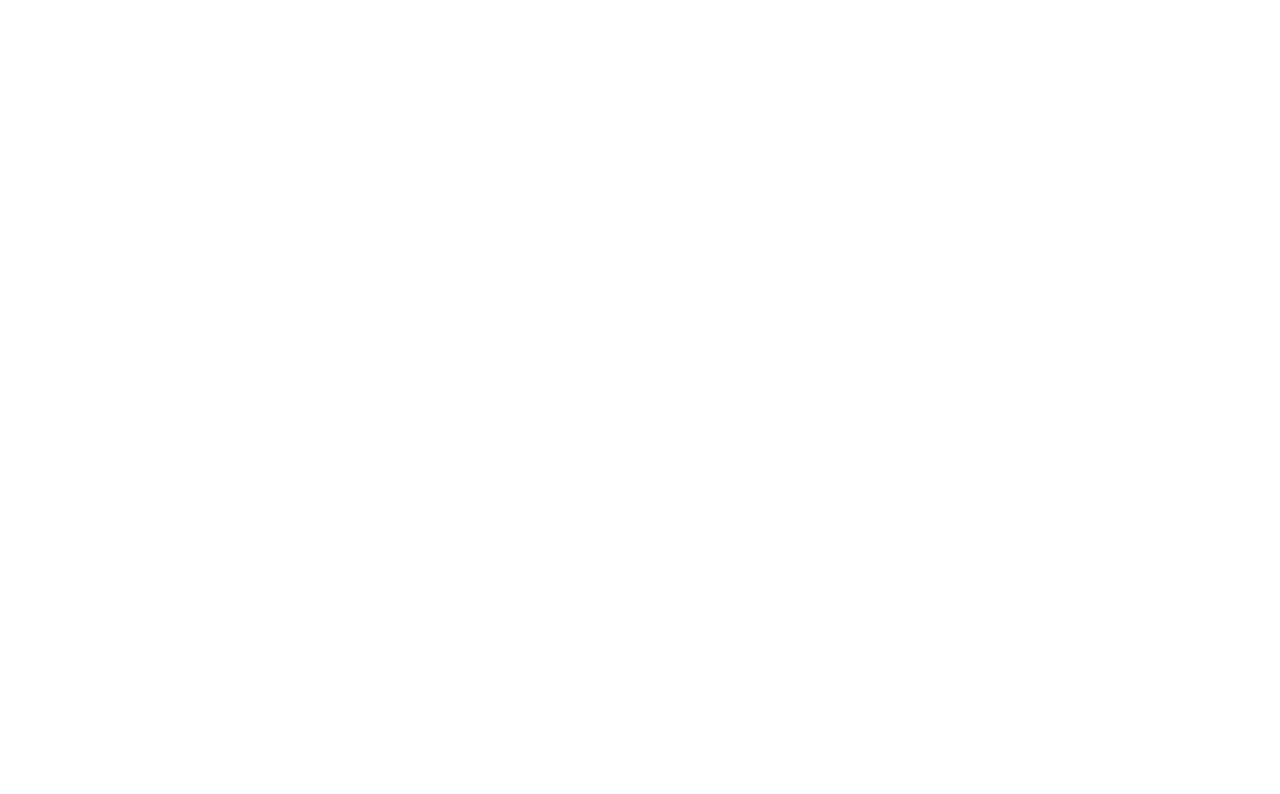
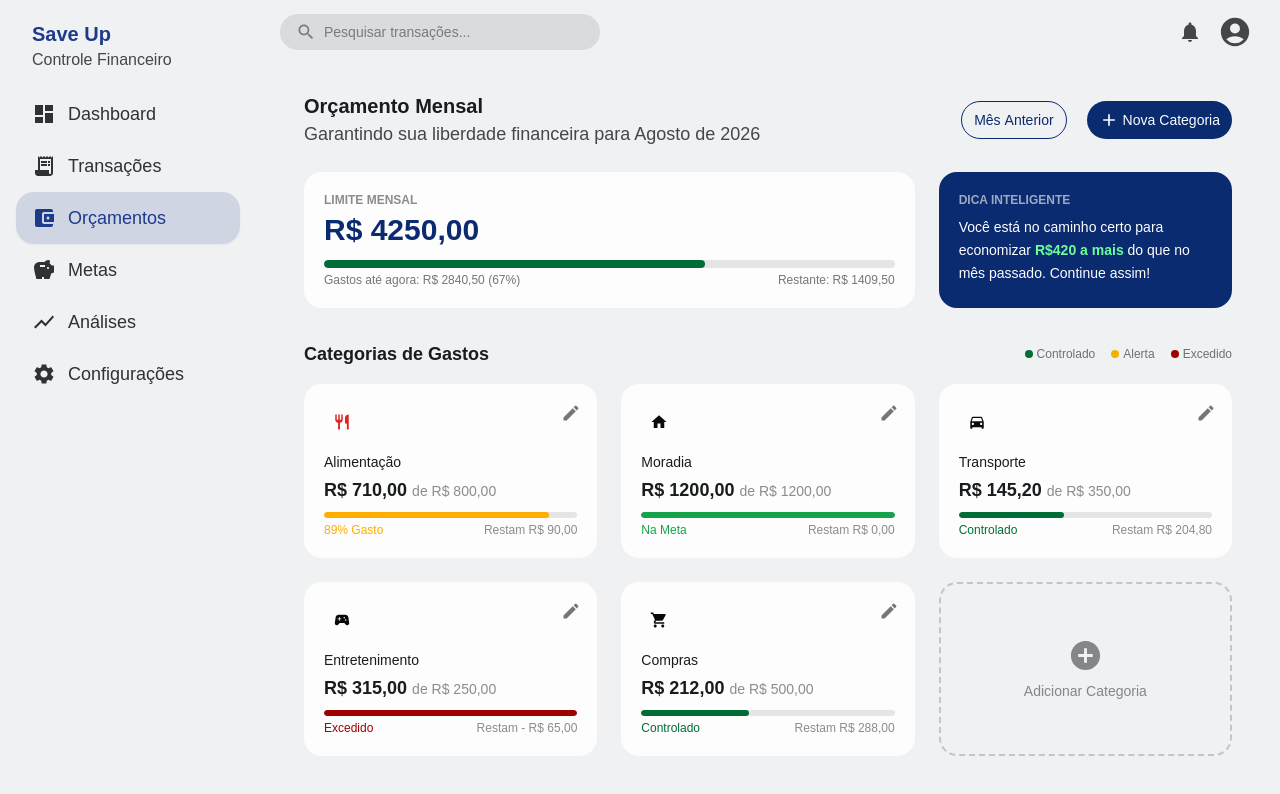
Before and after one commit to lucasathanasio/SaveUp, a React (Vite) app in the folder apps/web/: page /budgets in a window 1280 px wide. Before the commit this address had no page. Shown: the top 794 px of the page. Built offline with nearby package versions, Linux system fonts and the light colour scheme.

Commit message:
feat(budgets): cria tela de orçamentos com categorias de gastos

```diff
--- a/apps/web/src/App.jsx
+++ b/apps/web/src/App.jsx
@@ -3,6 +3,7 @@ import { Routes, Route } from "react-router-dom";
 import MainLayout from "./components/layout/MainLayout";
 import Dashboard from "./pages/dashboard/Dashboard";
 import Transactions from "./pages/transactions/Transactions";
+import Budgets from "./pages/budgets/Budgets";
 //import Register from "./pages/auth/Register";
 //import Login from "./pages/auth/Login";
 
@@ -19,6 +20,7 @@ function App() {
         <Route path="/" element={<Dashboard />} />
         <Route path="/dashboard" element={<Dashboard />} />
         <Route path="/transactions" element={<Transactions />} />
+        <Route path="/budgets" element={<Budgets />} />
       </Route>
     </Routes>
   );
--- a/apps/web/src/components/ui/Button.jsx
+++ b/apps/web/src/components/ui/Button.jsx
@@ -2,14 +2,20 @@ import React from "react";
 
 const variantClasses = {
   primary: "bg-dark-blue text-white",
-  secondary: "bg-white text-dark-blue border border-dark-blue",
+  secondary: "bg-light-background text-dark-blue border border-dark-blue",
 };
 
-const Button = ({ title, description, icon: Icon, variant = "primary" }) => {
+const Button = ({
+  title,
+  description,
+  icon: Icon,
+  variant = "primary",
+  className = "",
+}) => {
   return (
     <button
       className={`flex items-center rounded-full px-3 py-2 cursor-pointer text-sm
-        hover:-translate-y-0.5 transition ${variantClasses[variant]}`}
+        hover:-translate-y-0.5 transition ${variantClasses[variant]} ${className}`}
     >
       {Icon && (
         <span className="mr-1 flex items-center">
--- /dev/null
+++ b/apps/web/src/pages/budgets/Budgets.jsx
@@ -0,0 +1,149 @@
+import React from "react";
+
+import Button from "../../components/ui/Button";
+import MonthlyLimitCard from "./components/MonthlyLimitCard";
+import SmartTipCard from "./components/SmartTipCard";
+import CategoryCard from "./components/CategoryCard";
+import AddCategoryCard from "./components/AddCategoryCard";
+
+import AddIcon from "@mui/icons-material/Add";
+import RestaurantIcon from "@mui/icons-material/Restaurant";
+import HomeIcon from "@mui/icons-material/Home";
+import DirectionsCarIcon from "@mui/icons-material/DirectionsCar";
+import SportsEsportsIcon from "@mui/icons-material/SportsEsports";
+import ShoppingCartIcon from "@mui/icons-material/ShoppingCart";
+
+const monthNames = [
+  "Janeiro",
+  "Fevereiro",
+  "Março",
+  "Abril",
+  "Maio",
+  "Junho",
+  "Julho",
+  "Agosto",
+  "Setembro",
+  "Outubro",
+  "Novembro",
+  "Dezembro",
+];
+
+const categories = [
+  {
+    id: 1,
+    name: "Alimentação",
+    icon: RestaurantIcon,
+    iconBg: "var(--color-extra-light-red)",
+    iconColor: "var(--color-medium-red)",
+    spent: 710,
+    limit: 800,
+    status: "alerta",
+  },
+  {
+    id: 2,
+    name: "Moradia",
+    icon: HomeIcon,
+    iconBg: "var(--color-extra-light-orange)",
+    iconColor: "var(--color-medium-orange)",
+    spent: 1200,
+    limit: 1200,
+    status: "meta",
+  },
+  {
+    id: 3,
+    name: "Transporte",
+    icon: DirectionsCarIcon,
+    iconBg: "var(--color-extra-light-pink)",
+    iconColor: "var(--color-medium-pink)",
+    spent: 145.2,
+    limit: 350,
+    status: "controlado",
+  },
+  {
+    id: 4,
+    name: "Entretenimento",
+    icon: SportsEsportsIcon,
+    iconBg: "var(--color-extra-light-purple)",
+    iconColor: "var(--color-medium-purple)",
+    spent: 315,
+    limit: 250,
+    status: "excedido",
+  },
+  {
+    id: 5,
+    name: "Compras",
+    icon: ShoppingCartIcon,
+    iconBg: "var(--color-extra-light-brown)",
+    iconColor: "var(--color-medium-brown)",
+    spent: 212,
+    limit: 500,
+    status: "controlado",
+  },
+];
+
+const Budgets = () => {
+  const today = new Date();
+  const currentMonthName = monthNames[today.getMonth()];
+  const currentYear = today.getFullYear();
+
+  return (
+    <>
+      <div className="block md:flex items-center justify-between px-6 h-16">
+        <div>
+          <span className="text-dark-gray font-bold text-xl">
+            Orçamento Mensal
+          </span>
+          <br />
+          <span className="text-dark-gray/80 text-lg">
+            Garantindo sua liberdade financeira para {currentMonthName} de{" "}
+            {currentYear}
+          </span>
+        </div>
+        <div className="flex gap-5 mt-2 md:mt-0">
+          <Button variant="secondary" title="Mês" description="Anterior" />
+          <Button
+            variant="primary"
+            icon={AddIcon}
+            title="Nova"
+            description="Categoria"
+          />
+        </div>
+      </div>
+
+      <div className="grid gap-6 md:grid-cols-3 mt-5 px-6">
+        <div className="md:col-span-2">
+          <MonthlyLimitCard limit={4250} spent={2840.5} />
+        </div>
+        <SmartTipCard savedAmount="420" />
+      </div>
+
+      <div className="px-6 mt-8">
+        <div className="flex items-center justify-between mb-4">
+          <h2 className="text-dark-gray font-bold text-lg">
+            Categorias de Gastos
+          </h2>
+          <div className="flex items-center gap-4 text-xs text-dark-gray/60">
+            <span className="flex items-center gap-1">
+              <span className="w-2 h-2 rounded-full bg-dark-green" /> Controlado
+            </span>
+            <span className="flex items-center gap-1">
+              <span className="w-2 h-2 rounded-full bg-yellow-500" /> Alerta
+            </span>
+            <span className="flex items-center gap-1">
+              <span className="w-2 h-2 rounded-full bg-dark-red" /> Excedido
+            </span>
+          </div>
+        </div>
+
+        <div className="grid gap-6 md:grid-cols-3">
+          {categories.map((c) => (
+            <CategoryCard key={c.id} {...c} />
+          ))}
+          <AddCategoryCard onClick={() => {}} />
+        </div>
+      </div>
+    </>
+  );
+};
+
+export default Budgets;
--- /dev/null
+++ b/apps/web/src/pages/budgets/components/AddCategoryCard.jsx
@@ -0,0 +1,17 @@
+import AddCircleIcon from "@mui/icons-material/AddCircle";
+
+const AddCategoryCard = ({ onClick }) => {
+  return (
+    <button
+      onClick={onClick}
+      className="w-full h-full min-h-[140px] rounded-2xl border-2 border-dashed
+        border-dark-gray/20 flex flex-col items-center justify-center gap-2
+        text-dark-gray/50 hover:border-dark-gray/40 hover:text-dark-gray/70 transition"
+    >
+      <AddCircleIcon fontSize="large" />
+      <span className="text-sm font-medium">Adicionar Categoria</span>
+    </button>
+  );
+};
+
+export default AddCategoryCard;
--- /dev/null
+++ b/apps/web/src/pages/budgets/components/CategoryCard.jsx
@@ -0,0 +1,88 @@
+import BaseCard from "../../../components/ui/BaseCard";
+
+import EditIcon from "@mui/icons-material/Edit";
+
+const statusConfig = {
+  controlado: {
+    label: "Controlado",
+    barColor: "bg-dark-green",
+    color: "var(--color-dark-green)",
+  },
+  alerta: {
+    label: "% Gasto",
+    barColor: "bg-yellow",
+    color: "var(--color-yellow)",
+  },
+  excedido: {
+    label: "Excedido",
+    barColor: "bg-dark-red",
+    color: "var(--color-dark-red)",
+  },
+  meta: {
+    label: "Na Meta",
+    barColor: "bg-medium-green",
+    color: "var(--color-medium-green)",
+  },
+};
+
+const CategoryCard = ({
+  name,
+  icon: Icon,
+  iconBg,
+  iconColor,
+  spent,
+  limit,
+  status,
+}) => {
+  const percentage = Math.min((spent / limit) * 100, 100);
+  const remaining = limit - spent;
+  const config = statusConfig[status];
+
+  return (
+    <BaseCard className="relative">
+      <button
+        className="absolute top-4 right-4 text-dark-gray/60 hover:text-dark-gray/80
+      transition"
+      >
+        <EditIcon fontSize="small" />
+      </button>
+
+      <span
+        className="w-9 h-9 rounded-full flex items-center justify-center mb-3"
+        style={{ backgroundColor: iconBg }}
+      >
+        <Icon style={{ color: iconColor, fontSize: 18 }} />
+      </span>
+
+      <p className="text-dark-gray text-sm font-medium mb-1">{name}</p>
+      <p className="text-dark-gray font-bold text-lg mb-2">
+        R$ {spent.toFixed(2).replace(".", ",")}{" "}
+        <span className="text-dark-gray/50 text-sm font-normal">
+          de R$ {limit.toFixed(2).replace(".", ",")}
+        </span>
+      </p>
+
+      <div className="w-full h-1.5 bg-dark-gray/10 rounded-full overflow-hidden mb-1">
+        <div
+          className={`h-full ${config.barColor} rounded-full transition-all`}
+          style={{ width: `${percentage}%` }}
+        />
+      </div>
+
+      <div className="flex justify-between text-xs">
+        <span style={{ color: config.color }} className="font-medium">
+          {status === "alerta"
+            ? `${percentage.toFixed(0)}% Gasto`
+            : config.label}
+        </span>
+        <span className="text-dark-gray/50">
+          {remaining >= 0
+            ? `Restam R$ ${remaining.toFixed(2).replace(".", ",")}`
+            : `Restam - R$ ${Math.abs(remaining).toFixed(2).replace(".", ",")}`}
+        </span>
+      </div>
+    </BaseCard>
+  );
+};
+
+export default CategoryCard;
--- /dev/null
+++ b/apps/web/src/pages/budgets/components/MonthlyLimitCard.jsx
@@ -0,0 +1,36 @@
+import BaseCard from "../../../components/ui/BaseCard";
+
+const MonthlyLimitCard = ({ limit, spent }) => {
+  const percentage = Math.min((spent / limit) * 100, 100);
+  const remaining = limit - spent;
+
+  return (
+    <BaseCard>
+      <p className="text-dark-gray/50 text-xs font-semibold uppercase mb-1">
+        Limite Mensal
+      </p>
+      <p className="text-dark-blue font-bold text-3xl mb-3">
+        R$ {limit.toFixed(2).replace(".", ",")}
+      </p>
+
+      <div className="w-full h-2 bg-dark-gray/10 rounded-full overflow-hidden mb-1">
+        <div
+          className="h-full bg-dark-green rounded-full transition-all"
+          style={{ width: `${percentage}%` }}
+        />
+      </div>
+
+      <div className="flex justify-between text-xs">
+        <span className="text-dark-gray/60">
+          Gastos até agora: R$ {spent.toFixed(2).replace(".", ",")} (
+          {percentage.toFixed(0)}%)
+        </span>
+        <span className="text-dark-gray/60">
+          Restante: R$ {remaining.toFixed(2).replace(".", ",")}
+        </span>
+      </div>
+    </BaseCard>
+  );
+};
+
+export default MonthlyLimitCard;
--- /dev/null
+++ b/apps/web/src/pages/budgets/components/SmartTipCard.jsx
@@ -0,0 +1,21 @@
+const SmartTipCard = ({ savedAmount }) => {
+  return (
+    <div
+      className="bg-dark-blue rounded-2xl p-5 font-poppins text-white h-full
+    hover:-translate-y-0.5 transition"
+    >
+      <p className="text-white/60 text-xs font-semibold uppercase mb-2">
+        Dica Inteligente
+      </p>
+      <p className="text-sm leading-relaxed">
+        Você está no caminho certo para economizar{" "}
+        <span className="text-light-green font-semibold">
+          R${savedAmount} a mais
+        </span>{" "}
+        do que no mês passado. Continue assim!
+      </p>
+    </div>
+  );
+};
+
+export default SmartTipCard;
```
